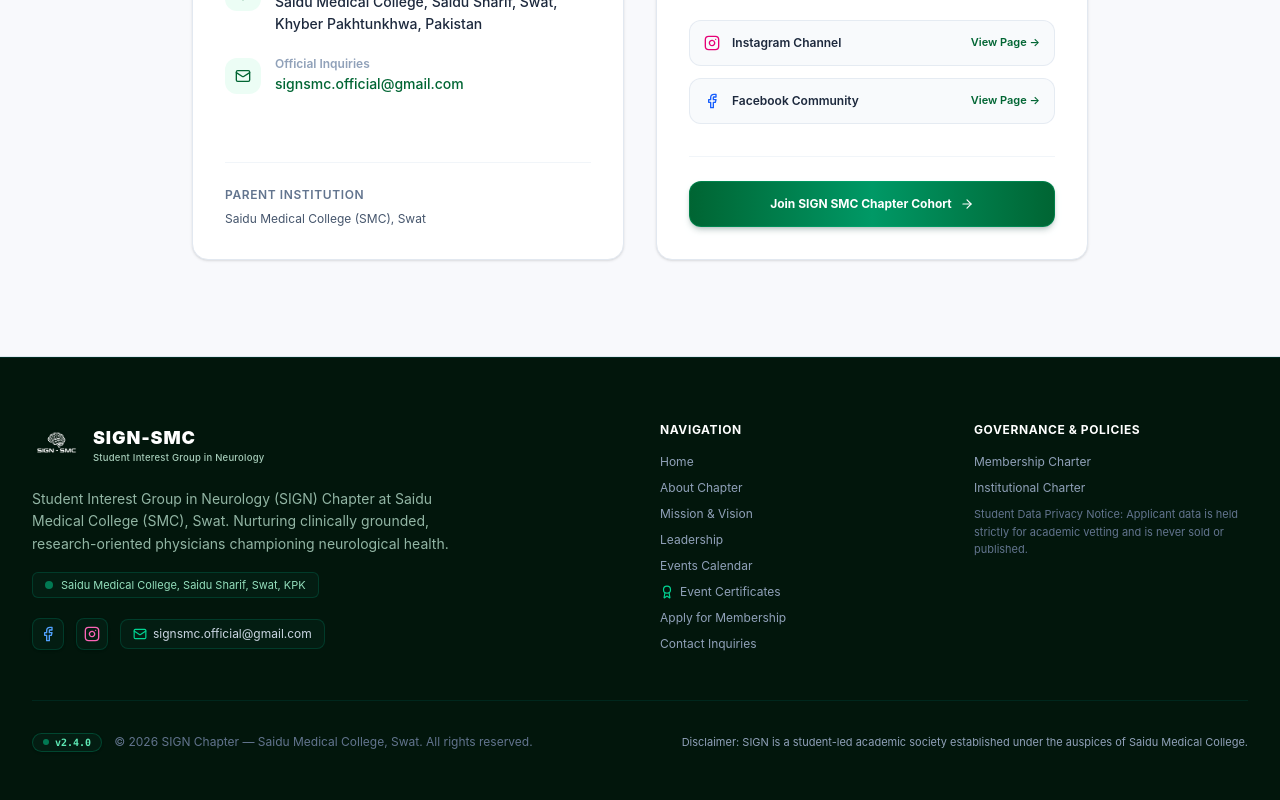
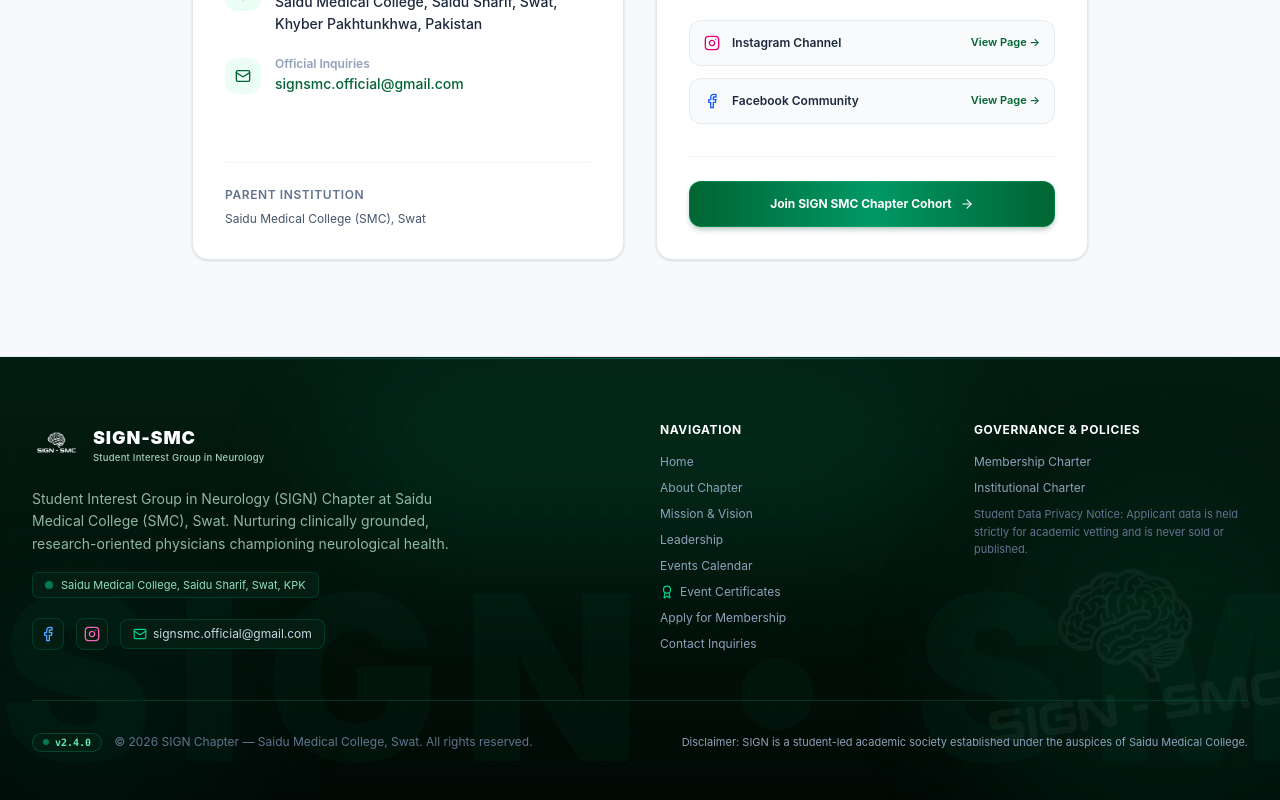
Before and after one commit to saudurrahman-me/sign-smc, a React (Vite) app: page / in a window 1280 px wide. Shown: the part 8284-9084 px from the top of the page. Built offline with nearby package versions, Linux system fonts and the light colour scheme; no server answers; the database is empty.

Commit message:
style(footer): enhance background with deep gradient, atmospheric glow, dot mesh, and subtle SIGN SMC watermark

```diff
--- a/src/components/public/Footer.tsx
+++ b/src/components/public/Footer.tsx
@@ -20,9 +20,39 @@ export const Footer: React.FC = () => {
   ];
 
   return (
-    <footer className="bg-[#02160C] text-slate-300 pt-16 pb-12 border-t border-emerald-950">
-      <div className="max-w-7xl mx-auto px-4 sm:px-6 lg:px-8">
-        <div className="grid grid-cols-1 md:grid-cols-4 gap-10 pb-12 border-b border-emerald-950/80">
+    <footer className="relative bg-gradient-to-b from-[#031d12] via-[#02130b] to-[#010905] text-slate-300 pt-16 pb-12 border-t border-emerald-900/40 overflow-hidden">
+      {/* Top Accent Gradient Border */}
+      <div className="absolute top-0 left-0 right-0 h-px bg-gradient-to-r from-transparent via-emerald-400/40 to-transparent" />
+
+      {/* Decorative Background Atmosphere & Watermark (Behind Content) */}
+      <div className="absolute inset-0 pointer-events-none select-none overflow-hidden" aria-hidden="true">
+        {/* Ambient Radial Lighting Glows */}
+        <div className="absolute top-0 left-1/2 -translate-x-1/2 w-[600px] h-48 bg-emerald-500/10 rounded-full blur-3xl" />
+        <div className="absolute -bottom-20 -right-20 w-96 h-96 bg-emerald-600/10 rounded-full blur-3xl" />
+        <div className="absolute -bottom-20 -left-20 w-80 h-80 bg-teal-600/5 rounded-full blur-3xl" />
+
+        {/* Subtle Neural Dot Matrix Pattern */}
+        <div className="absolute inset-0 bg-[radial-gradient(#10b981_1px,transparent_1px)] [background-size:28px_28px] opacity-[0.05]" />
+
+        {/* Large Decorative Watermark Brain Emblem */}
+        <div className="absolute -right-10 -bottom-12 opacity-[0.045] flex items-center justify-center">
+          <img
+            src="/sign-smc-logo-white.png"
+            alt=""
+            className="w-[380px] h-[380px] object-contain rotate-[-8deg]"
+          />
+        </div>
+
+        {/* Big Large SIGN SMC Text Watermark */}
+        <div className="absolute bottom-2 left-1/2 -translate-x-1/2 w-full text-center">
+          <span className="text-[90px] sm:text-[140px] md:text-[190px] lg:text-[230px] font-black tracking-widest text-emerald-400/[0.035] leading-none whitespace-nowrap select-none block">
+            SIGN • SMC
+          </span>
+        </div>
+      </div>
+
+      <div className="relative z-10 max-w-7xl mx-auto px-4 sm:px-6 lg:px-8">
+        <div className="grid grid-cols-1 md:grid-cols-4 gap-10 pb-12 border-b border-emerald-900/60">
           {/* Brand & Identity Column */}
           <div className="md:col-span-2">
             <SignLogo variant="full" size="md" inverted={true} />
```
